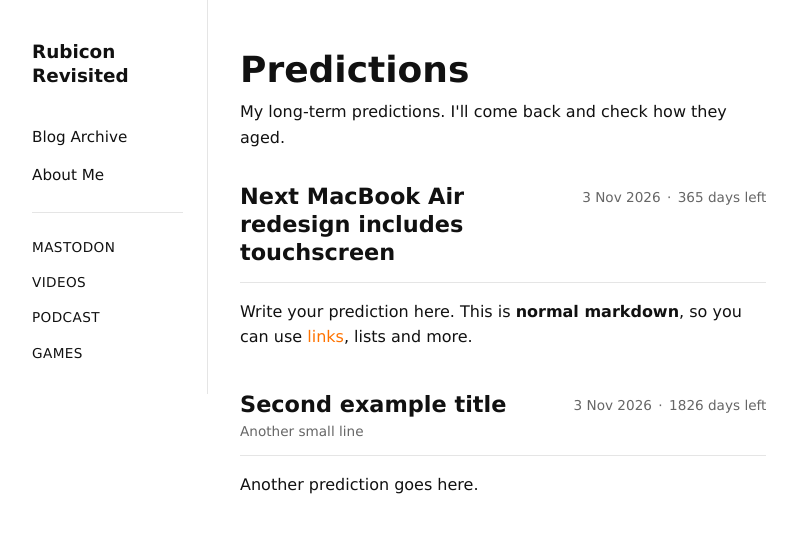
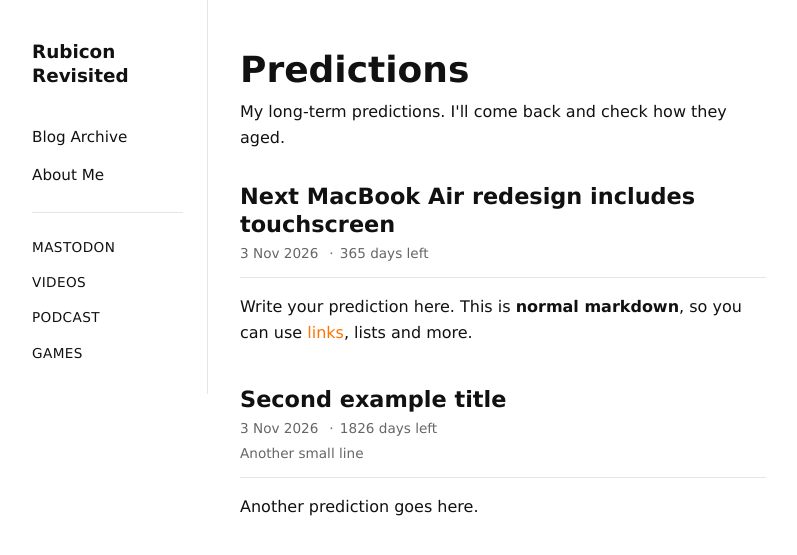
Before and after one commit to StepanJiri/stepankarasek.github.io, a Jekyll site: the page built from predictions.md, in a window 1280 px wide. Shown: the top 555 px of the page, without its empty margins (152-949 px from the left). Built offline with Jekyll 4.4.1, drawn with Linux system fonts in a browser that asks for light colours.

Commit message:
Update style.css

```diff
--- a/assets/css/style.css
+++ b/assets/css/style.css
@@ -400,37 +400,40 @@ margin: 2rem 0 2.5rem;
 
 .prediction-head {
 display: flex;
+flex-direction: column;
 align-items: flex-start;
-justify-content: space-between;
-gap: 1rem;
 padding-bottom: 0.75rem;
 border-bottom: 1px solid var(--border);
 margin-bottom: 1rem;
 }
 
+.prediction-titles {
+display: contents;
+}
+
 .prediction-titles h2 {
+order: 1;
 margin: 0;
 font-size: 1.4rem;
 line-height: 1.25;
 }
 
+.prediction-side {
+order: 2;
+margin-top: 0.3rem;
+font-size: 0.85rem;
+color: var(--muted);
+}
+
 .prediction-sub {
+order: 3;
 margin: 0.2rem 0 0 0;
 font-size: 0.85rem;
 color: var(--muted);
 }
 
-.prediction-side {
-flex: none;
-max-width: 55%;
-display: flex;
-flex-wrap: wrap;
-justify-content: flex-end;
-align-items: baseline;
-margin-top: 0.3rem;
-font-size: 0.85rem;
-color: var(--muted);
-text-align: right;
+.prediction-sub:empty {
+display: none;
 }
 
 .prediction-date,
```
